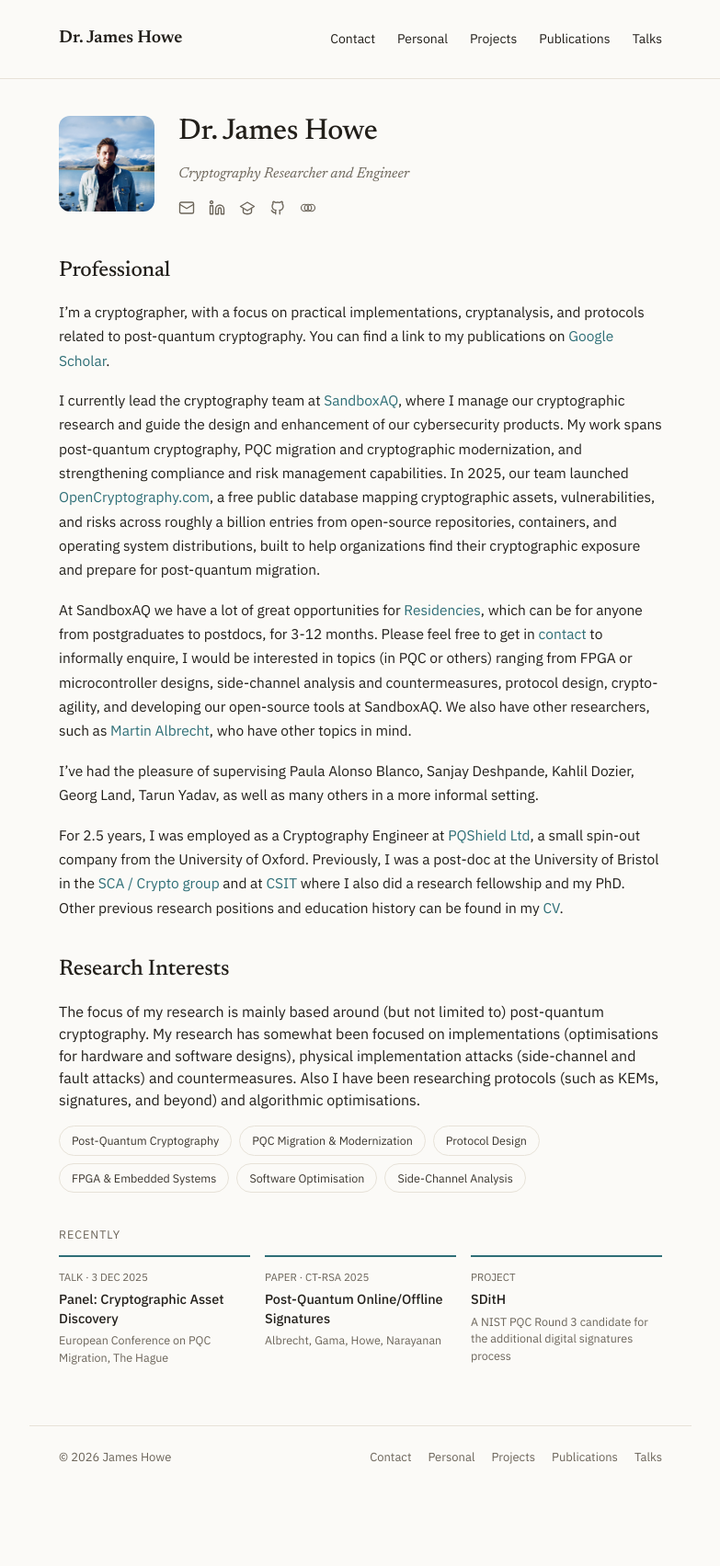
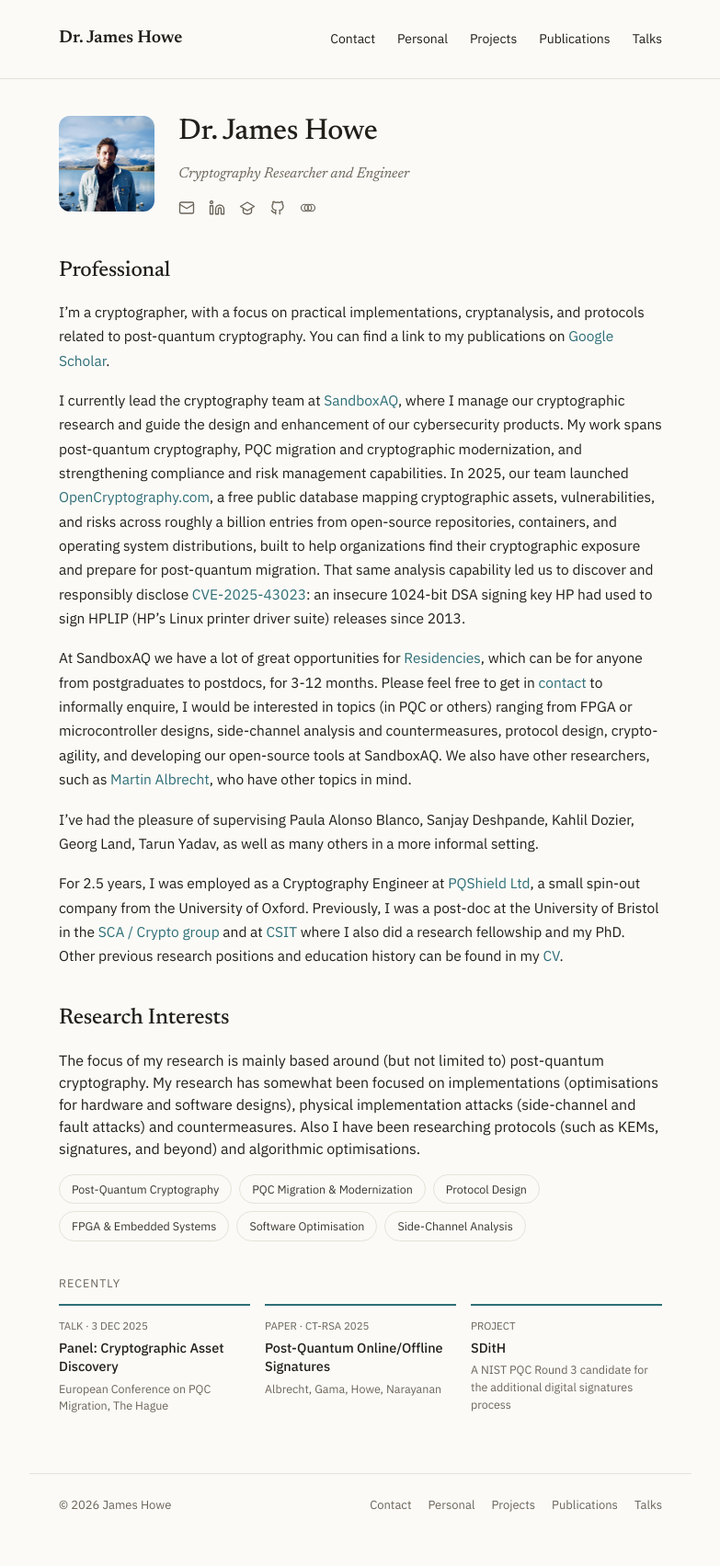
Before and after one commit to jameshoweee/jameshoweee.github.io, a Jekyll site: the page built from index.md, in a window 1280 px wide. Shown: the whole page at 92% size, without its empty margins (248-1031 px from the left). Built offline with Jekyll 4.4.1, drawn with Linux system fonts in a browser that asks for light colours; before the commit the page ends 1650 px from its top, so only the background shows below that.

Commit message:
Mention the CVE-2025-43023 disclosure alongside OpenCryptography
Ties the OpenCryptography.com bio mention to a concrete outcome: the
same analysis capability found an insecure HP signing key, disclosed
as CVE-2025-43023. Also adds the disclosure blog post to the
Publications page's Blog Posts list, which was otherwise missing it.

Co-Authored-By: Claude Sonnet 5 <noreply@anthropic.com>

```diff
--- a/index.md
+++ b/index.md
@@ -25,7 +25,7 @@ title: "Dr. James Howe · Cryptography Researcher and Engineer"
 I'm a cryptographer, with a focus on practical implementations, cryptanalysis, and protocols related to post-quantum cryptography.
 You can find a link to my publications on [Google Scholar](https://scholar.google.co.uk/citations?user=LItUNn4AAAAJ&hl=en).
 
-I currently lead the cryptography team at [SandboxAQ](https://www.sandboxaq.com/), where I manage our cryptographic research and guide the design and enhancement of our cybersecurity products. My work spans post-quantum cryptography, PQC migration and cryptographic modernization, and strengthening compliance and risk management capabilities. In 2025, our team launched [OpenCryptography.com](https://opencryptography.com/), a free public database mapping cryptographic assets, vulnerabilities, and risks across roughly a billion entries from open-source repositories, containers, and operating system distributions, built to help organizations find their cryptographic exposure and prepare for post-quantum migration.
+I currently lead the cryptography team at [SandboxAQ](https://www.sandboxaq.com/), where I manage our cryptographic research and guide the design and enhancement of our cybersecurity products. My work spans post-quantum cryptography, PQC migration and cryptographic modernization, and strengthening compliance and risk management capabilities. In 2025, our team launched [OpenCryptography.com](https://opencryptography.com/), a free public database mapping cryptographic assets, vulnerabilities, and risks across roughly a billion entries from open-source repositories, containers, and operating system distributions, built to help organizations find their cryptographic exposure and prepare for post-quantum migration. That same analysis capability led us to discover and responsibly disclose [CVE-2025-43023](https://cryptographycaffe.sandboxaq.com/posts/hp-crypto-vuln-disclosure/): an insecure 1024-bit DSA signing key HP had used to sign HPLIP (HP's Linux printer driver suite) releases since 2013.
 
 At SandboxAQ we have a lot of great opportunities for [Residencies](https://www.sandboxaq.com/company/residencies), which can be for anyone from postgraduates to postdocs, for 3-12 months. Please feel free to get in [contact](https://jameshowe.eu/contact/) to informally enquire, I would be interested in topics (in PQC or others) ranging from FPGA or microcontroller designs, side-channel analysis and countermeasures, protocol design, crypto-agility, and developing our open-source tools at SandboxAQ. We also have other researchers, such as [Martin Albrecht](https://martinralbrecht.wordpress.com/2023/04/25/sandboxaq-internships/), who have other topics in mind.
 
```
Also changed, not shown: papers.md (+1 -0 lines).
